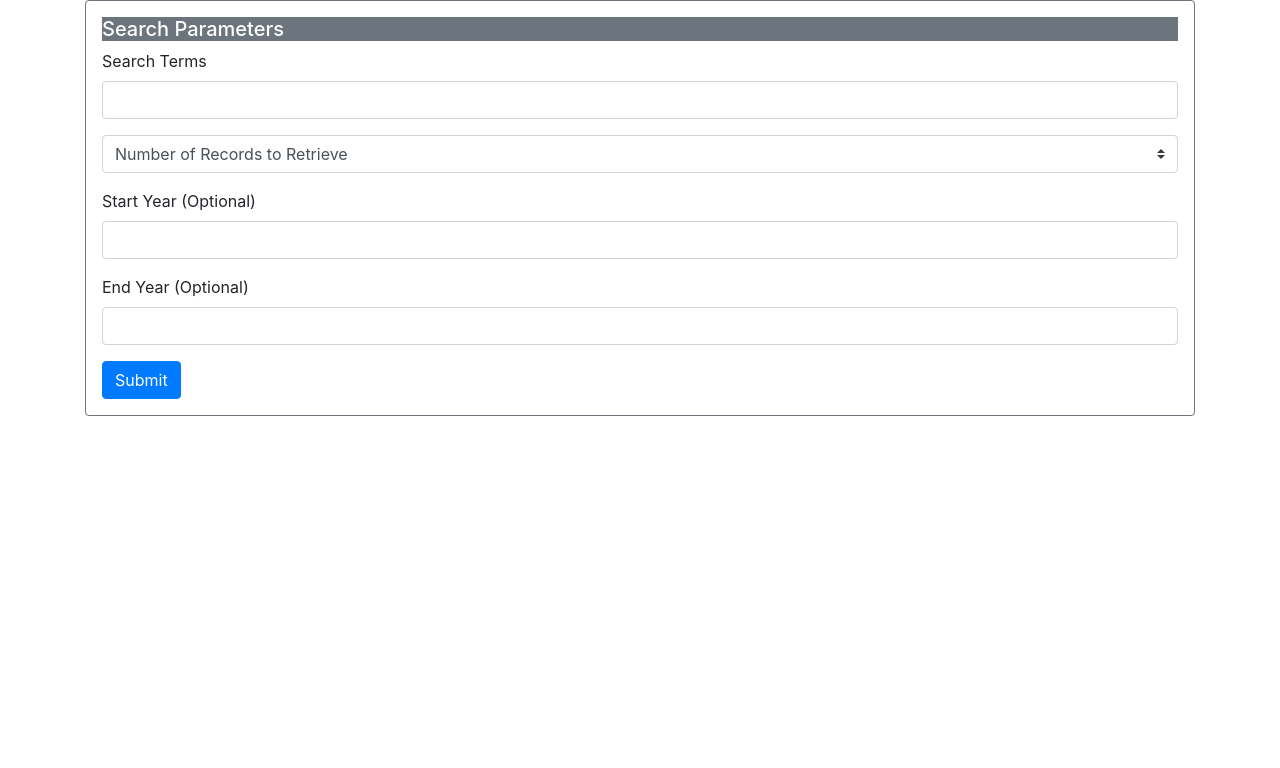
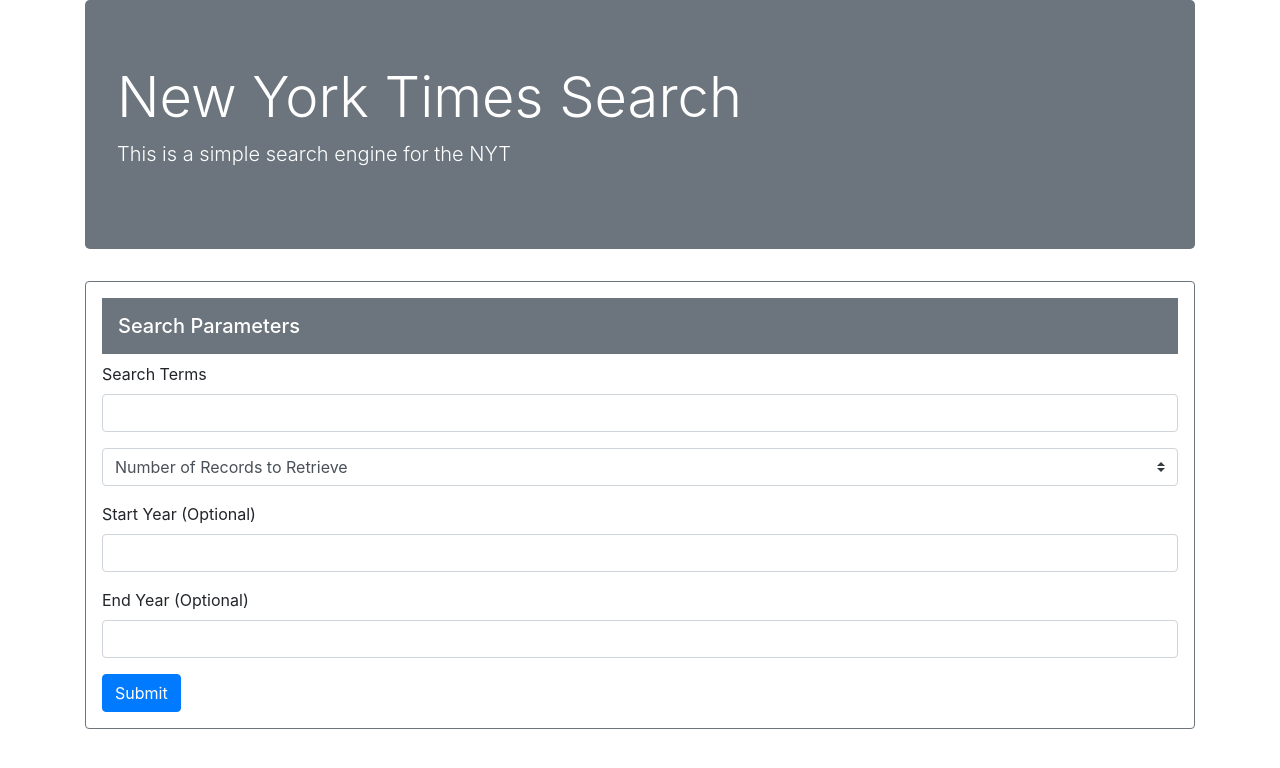
Before and after one commit to pprewitt/NYTSearch, a plain HTML site: page index.html in a window 1280 px wide. Drawn offline with nearby package versions, Linux system fonts and the light colour scheme.

Commit message:
jumbotron

```diff
--- a/index.html
+++ b/index.html
@@ -8,8 +8,14 @@
 </head>
 <body>
     <div class="container">
+        <div class="jumbotron bg-secondary">
+            <h1 class="display-4 text-white">New York Times Search</h1>
+            <p class="lead text-white">This is a simple search engine for the NYT</p>
+
+
+          </div>
         <div class="search-parameters border rounded border-secondary px-3 py-3">
-            <h5 class="bg-secondary text-white">Search Parameters</h5>
+            <h5 class="bg-secondary text-white px-3 py-3">Search Parameters</h5>
             <form>
                 <div class="form-group">
                   <label for="searchTerm">Search Terms</label>
```
